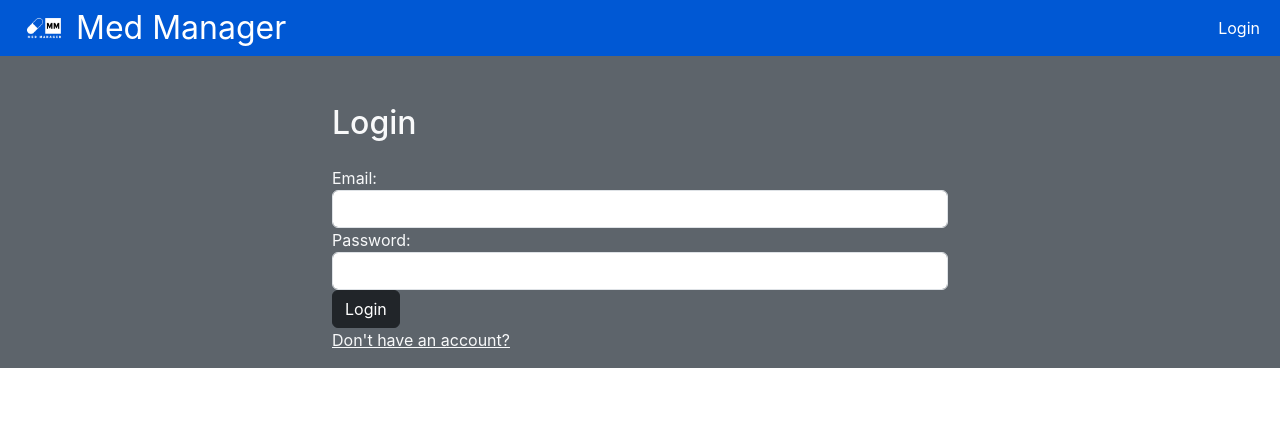
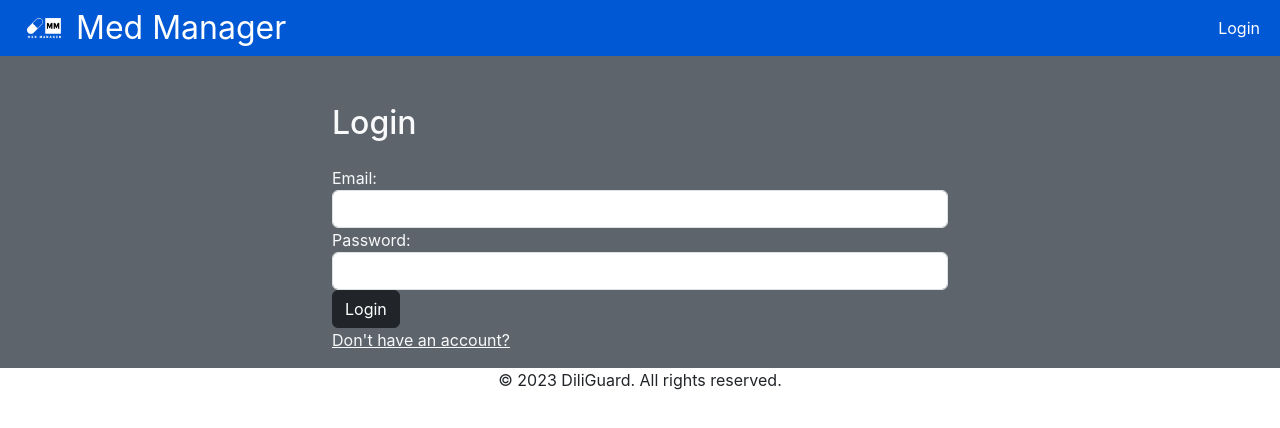
Before and after one commit to TRSCode/formularyManager, a React (Create React App) app in the folder client/: page /login in a window 1280 px wide. Shown: the top 428 px of the page. Built offline with nearby package versions, Linux system fonts and the light colour scheme; no server answers.

Commit message:
footer added

```diff
--- a/client/src/App.js
+++ b/client/src/App.js
@@ -10,6 +10,7 @@
 import PrintableView from './components/PrintableView';
 import Login from './components/user/Login';
 import Register from './components/user/Register';
+import Footer from './components/Footer';
 import './styles.css';
 
 const App = () => {
@@ -44,6 +45,7 @@
                 <Route path="/add" element={<MedForm isLogged={isLogged} />} />
                 <Route path="/formulary/:id" element={<MedUpdate />} />
             </Routes>
+            <Footer />
         </div>
     );
 };
--- /dev/null
+++ b/client/src/components/Footer.jsx
@@ -0,0 +1,13 @@
+import React from 'react';
+
+const Footer = () => {
+    return (
+        <footer className="footer text-center">
+            <div className="container">
+                <p>&copy; {new Date().getFullYear()} DiliGuard. All rights reserved.</p>
+            </div>
+        </footer>
+    );
+};
+
+export default Footer;
```
